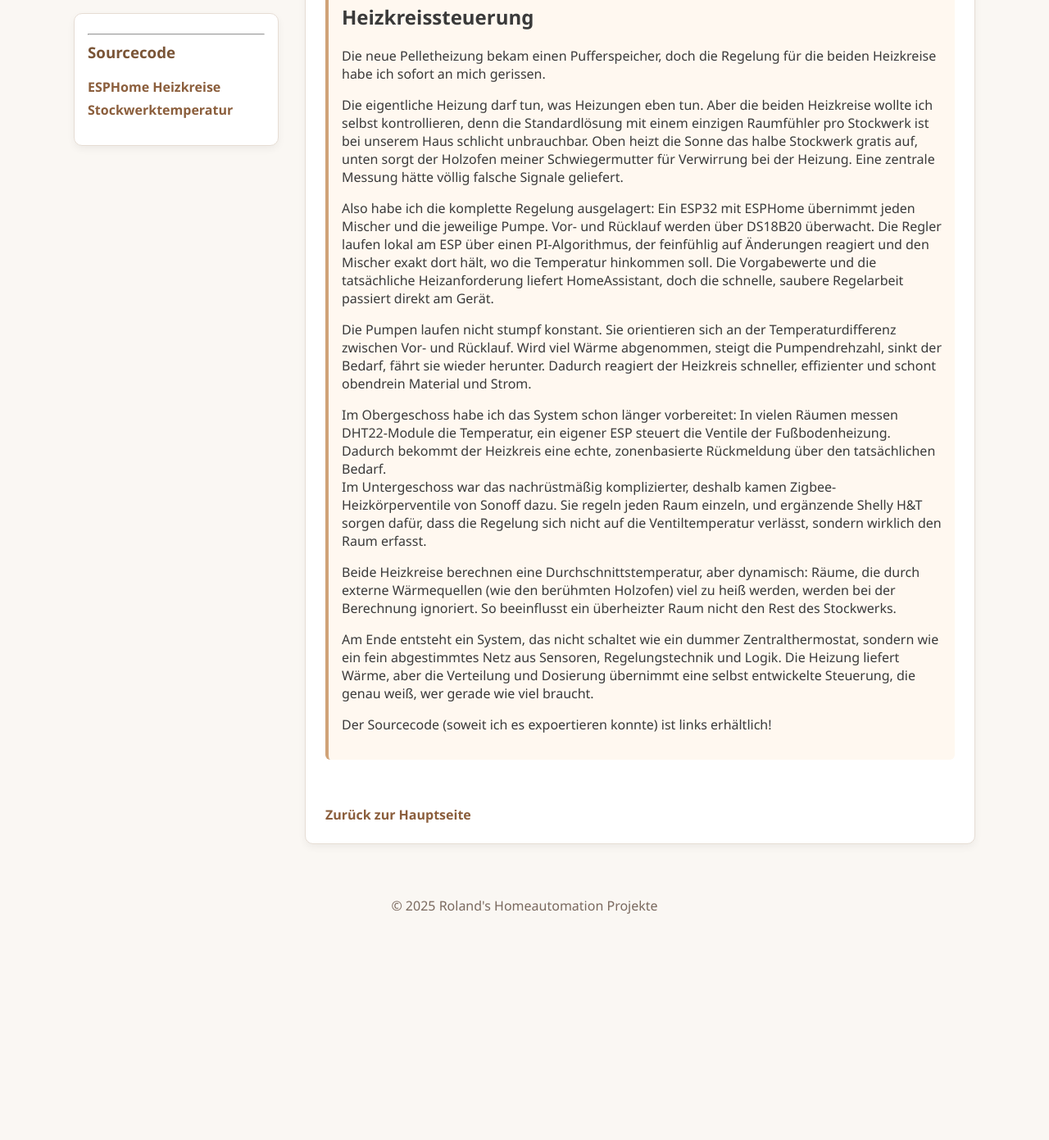
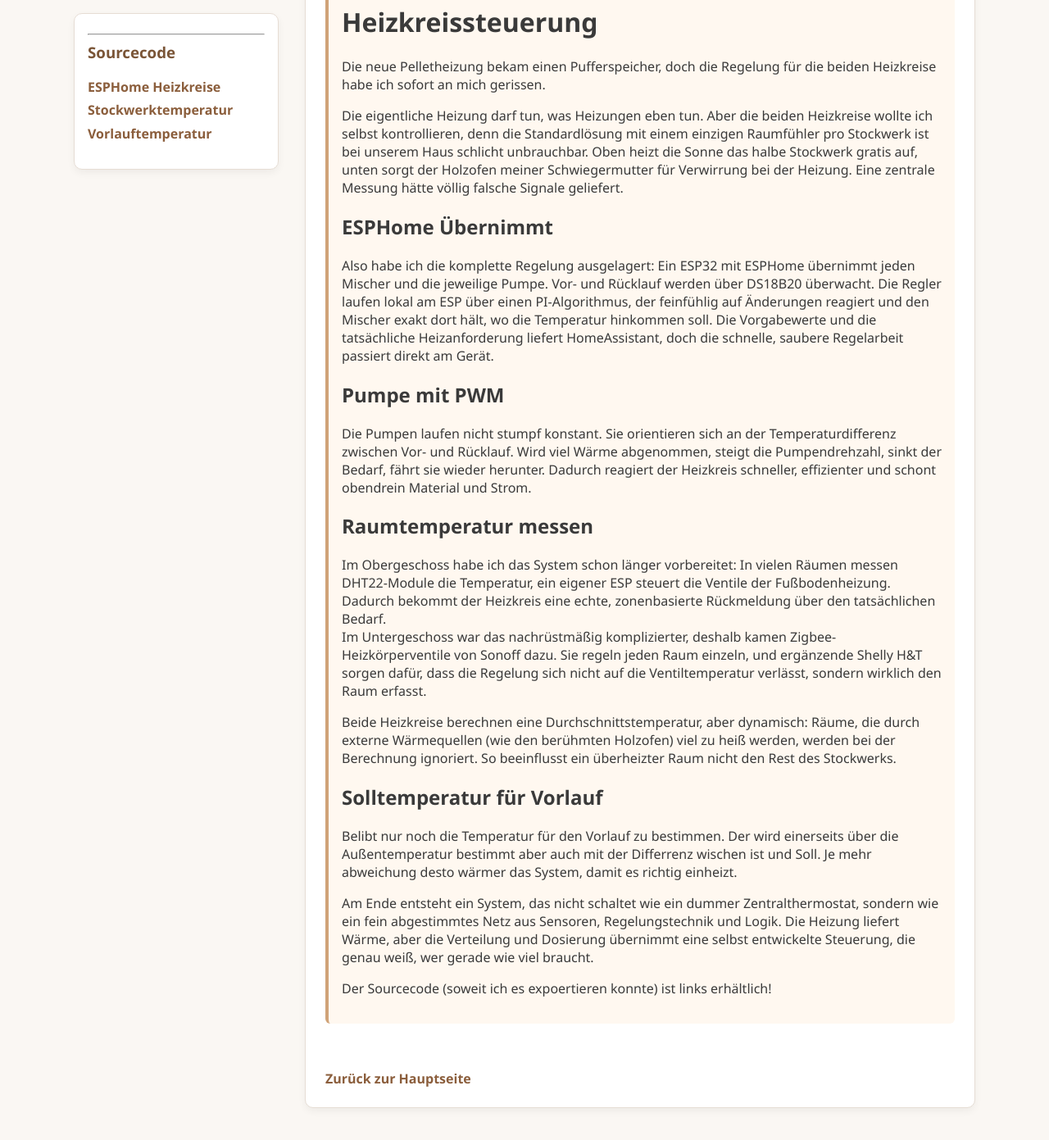
Before and after one commit to schu-r/homeautomation, a Jekyll site: the page built from projects/heizkreissteuerung.md, in a window 1280 px wide and 1400 px high, scrolled down 438 px. Shown: the top 1391 px of the window at 82% size. Built offline with Jekyll 4.4.1, drawn with Linux system fonts in a browser that asks for light colours; before the commit the page ends 1586 px from its top, so only the background shows below that.

Commit message:
Mehr info zu den Heizkreisen

```diff
--- a/projects/heizkreissteuerung.md
+++ b/projects/heizkreissteuerung.md
@@ -8,21 +8,29 @@ code_files:
     path: "https://github.com/schu-r/homeautomation/blob/main/source/heizkreis-esphome.yaml"
   - name: "Stockwerktemperatur"
     path: "https://github.com/schu-r/homeautomation/blob/main/source/heizkreis-temperatur.jinja"
+  - name: "Vorlauftemperatur"
+    path: "https://github.com/schu-r/homeautomation/blob/main/source/heizkreis-vorlauf.yaml"
 ---
-## Heizkreissteuerung
+# Heizkreissteuerung
 Die neue Pelletheizung bekam einen Pufferspeicher, doch die Regelung für die beiden Heizkreise habe ich sofort an mich gerissen.
 
 Die eigentliche Heizung darf tun, was Heizungen eben tun. Aber die beiden Heizkreise wollte ich selbst kontrollieren, denn die Standardlösung mit einem einzigen Raumfühler pro Stockwerk ist bei unserem Haus schlicht unbrauchbar. Oben heizt die Sonne das halbe Stockwerk gratis auf, unten sorgt der Holzofen meiner Schwiegermutter für Verwirrung bei der Heizung. Eine zentrale Messung hätte völlig falsche Signale geliefert.
 
+## ESPHome Übernimmt
 Also habe ich die komplette Regelung ausgelagert: Ein ESP32 mit ESPHome übernimmt jeden Mischer und die jeweilige Pumpe. Vor- und Rücklauf werden über DS18B20 überwacht. Die Regler laufen lokal am ESP über einen PI-Algorithmus, der feinfühlig auf Änderungen reagiert und den Mischer exakt dort hält, wo die Temperatur hinkommen soll. Die Vorgabewerte und die tatsächliche Heizanforderung liefert HomeAssistant, doch die schnelle, saubere Regelarbeit passiert direkt am Gerät.
 
+## Pumpe mit PWM
 Die Pumpen laufen nicht stumpf konstant. Sie orientieren sich an der Temperaturdifferenz zwischen Vor- und Rücklauf. Wird viel Wärme abgenommen, steigt die Pumpendrehzahl, sinkt der Bedarf, fährt sie wieder herunter. Dadurch reagiert der Heizkreis schneller, effizienter und schont obendrein Material und Strom.
 
+## Raumtemperatur messen
 Im Obergeschoss habe ich das System schon länger vorbereitet: In vielen Räumen messen DHT22-Module die Temperatur, ein eigener ESP steuert die Ventile der Fußbodenheizung. Dadurch bekommt der Heizkreis eine echte, zonenbasierte Rückmeldung über den tatsächlichen Bedarf.
 Im Untergeschoss war das nachrüstmäßig komplizierter, deshalb kamen Zigbee-Heizkörperventile von Sonoff dazu. Sie regeln jeden Raum einzeln, und ergänzende Shelly H&T sorgen dafür, dass die Regelung sich nicht auf die Ventiltemperatur verlässt, sondern wirklich den Raum erfasst.
 
 Beide Heizkreise berechnen eine Durchschnittstemperatur, aber dynamisch: Räume, die durch externe Wärmequellen (wie den berühmten Holzofen) viel zu heiß werden, werden bei der Berechnung ignoriert. So beeinflusst ein überheizter Raum nicht den Rest des Stockwerks.
 
+## Solltemperatur für Vorlauf
+Belibt nur noch die Temperatur für den Vorlauf zu bestimmen. Der wird einerseits über die Außentemperatur bestimmt aber auch mit der Differrenz wischen ist und Soll. Je mehr abweichung desto wärmer das System, damit es richtig einheizt.
+
 Am Ende entsteht ein System, das nicht schaltet wie ein dummer Zentralthermostat, sondern wie ein fein abgestimmtes Netz aus Sensoren, Regelungstechnik und Logik. Die Heizung liefert Wärme, aber die Verteilung und Dosierung übernimmt eine selbst entwickelte Steuerung, die genau weiß, wer gerade wie viel braucht.
 
 
```
Also changed, not shown: source/heizkreis-vorlauf.yaml (added, +35 -0 lines).
